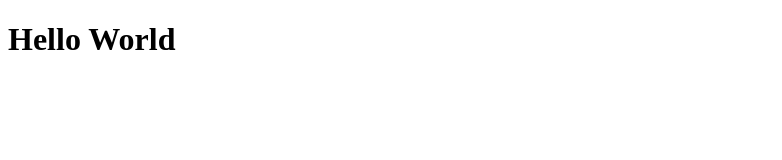
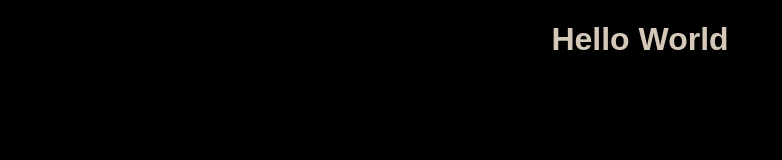
Before and after one commit to arnaybhatia/personal-website, a plain HTML site: page static/index.html in a window 1280 px wide. Shown: the whole page, without its empty margins (0-782 px from the left). Drawn offline with Linux system fonts and the light colour scheme.

Commit message:
Add CSS styles for background and heading in index.html

```diff
--- a/static/index.html
+++ b/static/index.html
@@ -4,6 +4,7 @@
     <meta charset="utf-8" />
     <meta name="viewport" content="width=device-width" />
     <title>Hello World</title>
+    <link rel="stylesheet" href="styles/style.css" />
 </head>
 <body>
     <h1>Hello World</h1>
--- a/static/styles/style.css
+++ b/static/styles/style.css
@@ -3,4 +3,9 @@ body {
     text-align: center;
     margin: 0;
     padding: 0;
+    background:black;
 }
+h1{
+    color: #ECDFCC;
+    opacity: .9;
+}
```
